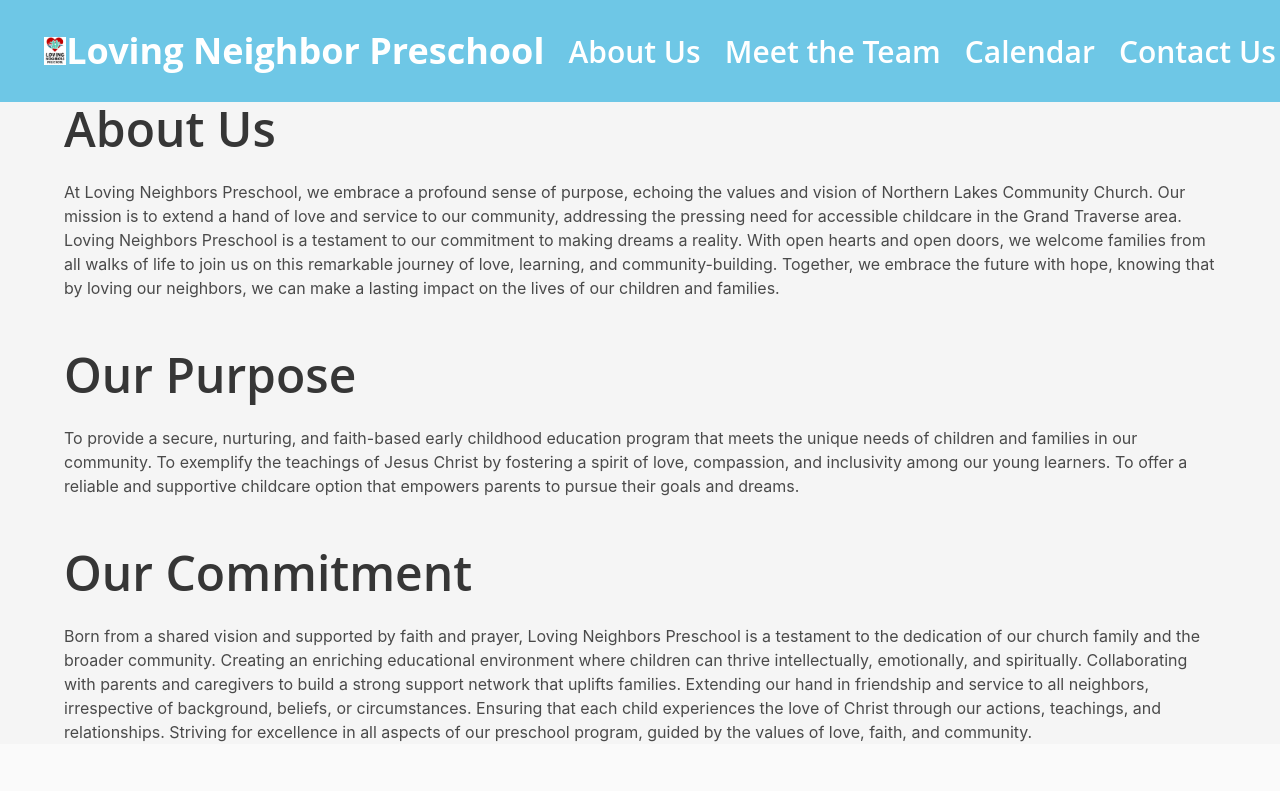
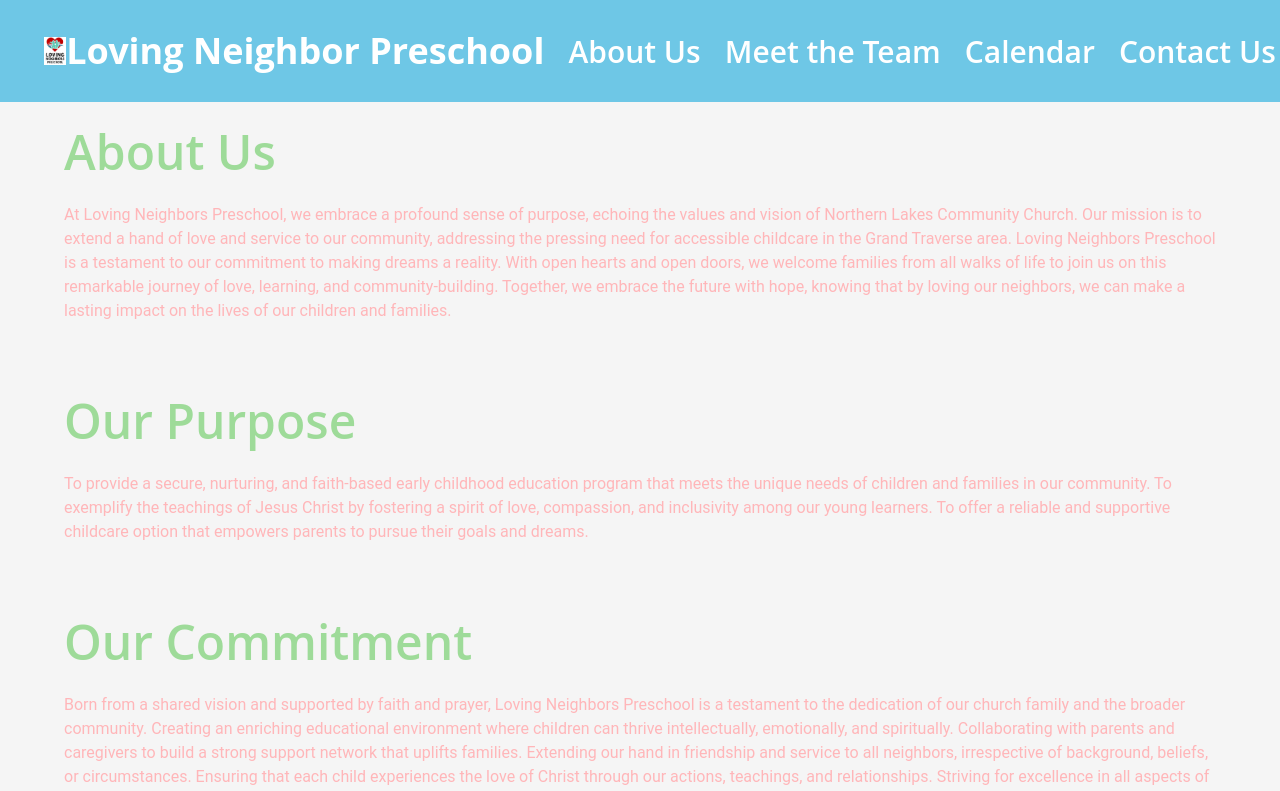
Before and after one commit to breschmidt182/lovingNeighborPreschool, a React (Create React App) app: page /aboutus in a window 1280 px wide. Shown: the top 791 px of the page. Built offline with nearby package versions, Linux system fonts and the light colour scheme.

Commit message:
styled about page

```diff
--- a/src/App.css
+++ b/src/App.css
@@ -35,24 +35,45 @@
 	font-size: 35px;
 }
 #homeImg{
-	text-align: right;
-	margin-left: 0;
+	float: right;
+	max-width: 50%;
+	height: auto;
+}
+
+#fname{
+	margin-bottom: 0%;
+	padding-bottom: 0%;
+}
+
+.field{
+	padding: 2%;
 }
 
 #sendbttn{
-	background-color: #FDE061;
+	background-color: #9EDB99;
 
 }
 
 .formsec{
 	background-color: #FFB6B9;
 	text-align: left;
-	max-width: 50%;
+	max-width: 55%;
 	font-family: Roboto;
 	margin-bottom: 5%;
+	margin-top: 5%;
 }
 
-.subtitle {
+#subtitle {
 	color: #9EDB99;
 	font-family: 'Open Sans';
+	padding-top: 2%;
 }
+
+.abtusbody {
+	color: #FFB6B9;
+	font-family: 'Roboto';
+}
+
+#lastsect{
+	padding-bottom: 3%;
+}
--- a/src/pages/AboutUs.js
+++ b/src/pages/AboutUs.js
@@ -1,21 +1,21 @@
 function AboutUs() {
 	return (
 		<div className="content">
-			<h1 className="subtitle title is-1">About Us</h1>
-			<p>
+			<h1 className="title is-1" id="subtitle">About Us</h1>
+			<p className="abtusbody">
 				At Loving Neighbors Preschool, we embrace a profound sense of purpose, echoing the values and vision of Northern Lakes Community Church. Our mission is to extend a hand of love and service to our community, addressing the pressing need for accessible childcare in the Grand Traverse area. Loving Neighbors Preschool is a testament to our commitment to making dreams a reality. With open hearts and open doors, we welcome families from all walks of life to join us on this remarkable journey of love, learning, and community-building.
 				Together, we embrace the future with hope, knowing that by loving our neighbors, we can make a lasting impact on the lives of our children and families.
 			</p>
 
-			<h1 className="subtitle title is-1">Our Purpose</h1>
-			<p>
+			<h1 className="title is-1" id="subtitle">Our Purpose</h1>
+			<p className="abtusbody">
 				To provide a secure, nurturing, and faith-based early childhood education program that meets the unique needs of children and families in our community.
 				To exemplify the teachings of Jesus Christ by fostering a spirit of love, compassion, and inclusivity among our young learners.
 				To offer a reliable and supportive childcare option that empowers parents to pursue their goals and dreams.
 			</p>
 
-			<h1 className="subtitle title is-1">Our Commitment</h1>
-			<p>
+			<h1 className="title is-1" id="subtitle">Our Commitment</h1>
+			<p className="abtusbody" id="lastsect">
 				Born from a shared vision and supported by faith and prayer, Loving Neighbors Preschool is a testament to the dedication of our church family and the broader community.
 				Creating an enriching educational environment where children can thrive intellectually, emotionally, and spiritually.
 				Collaborating with parents and caregivers to build a strong support network that uplifts families.
--- a/src/pages/Home.js
+++ b/src/pages/Home.js
@@ -4,15 +4,14 @@ function Home () {
 			<div id='tagdiv'>
 				<h2 id='tagline'>Where Little Hearts Grow, Learn, and Shine Brightly</h2>
 			</div>
-			<div id="homeImg">
-			 <img src={require('../img/istockphoto-1397844973-170667a.webp')} alt='kids at school'></img>
-			</div>
+
+			 <img id="homeImg" src={require('../img/istockphoto-1397844973-170667a.webp')} alt='kids at school'></img>
 
       <form className='formsec'>
 			 <h2 className='title is-3'>Fill out this form to learn more!</h2>
-			 <div className='field'>
+			 <div className='field' id='fname'>
 				 <label className='label'>First Name</label>
-				 <div className='control'>
+				 <div className='control' id='fname'>
 					 <input className='input' type='text' placeholder='First Name'/>
 				 </div>
 			 </div>
```
